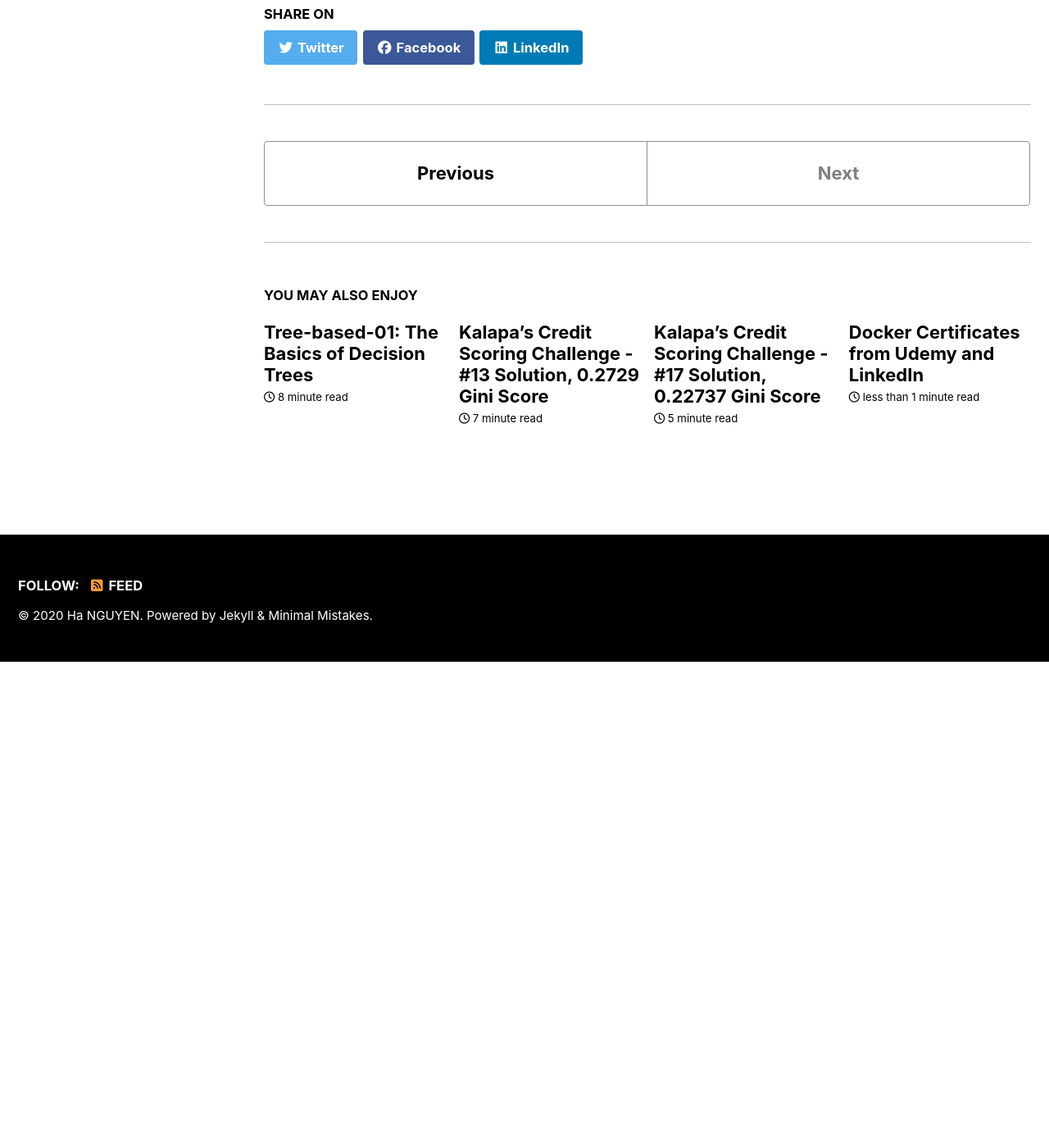
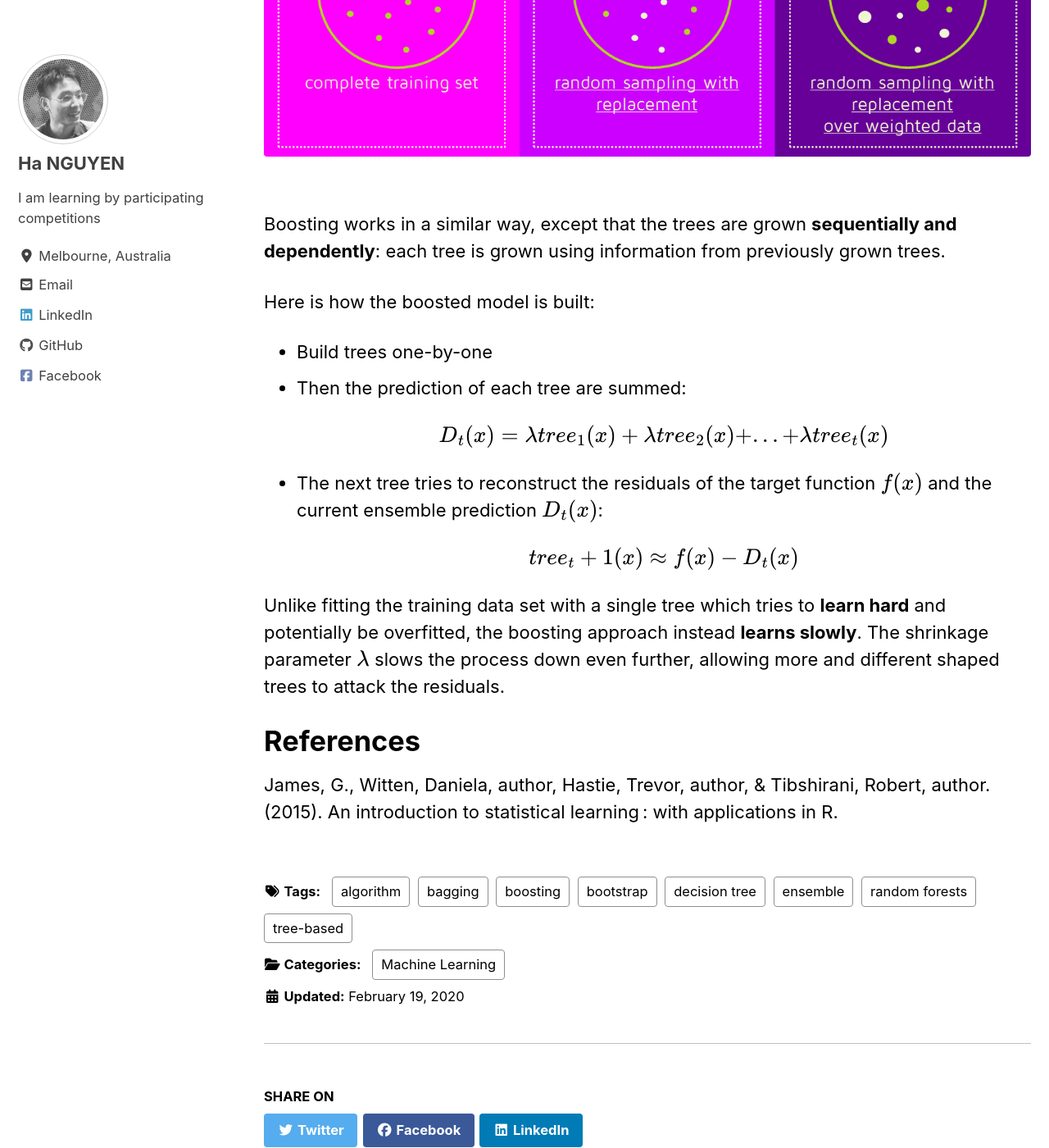
Before and after one commit to datasciblog/datasciblog.github.io, a Jekyll site: the page built from _posts/2020-02-19-tree-based-methods-02.md, in a window 1280 px wide and 1400 px high, scrolled down 6397 px. Shown: the whole window at 82% size. Built offline with Jekyll 4.4.1, drawn with Linux system fonts in a browser that asks for light colours; cached includes are drawn as plain includes; nearby versions of some CDN libraries; formulas are drawn with MathJax 3; before the commit the page ends 7204 px from its top, so only the background shows below that; some of the changed text lies outside the part shown.

Commit message:
Update 2020-02-19-tree-based-methods-02.md

```diff
--- a/_posts/2020-02-19-tree-based-methods-02.md
+++ b/_posts/2020-02-19-tree-based-methods-02.md
@@ -83,6 +83,29 @@ The figure below illustrates the test error when using random forests with diffe
 	<img src="https://github.com/datasciblog/datasciblog.github.io/blob/master/_posts/images/2020-02-19-tree-based-methods-02/3.png?raw=true">
 </figure>
 
+# Boosting
+
+Recall that bagging involves creating multiple bootstrapped training data samples from the original training data set and fitting a seperate decision tree to each of the samples, then combining all of the trees to create a single predictive model. Notably, these trees are independent of each other.
+
+<figure>
+	<img src="https://github.com/datasciblog/datasciblog.github.io/blob/master/_posts/images/2020-02-19-tree-based-methods-02/4.png?raw=true">
+</figure>
+
+Boosting works in a similar way, except that the trees are grown **sequentially and dependently**: each tree is grown using information from previously grown trees.
+
+Here is how the boosted model is built:
+
+- Build trees one-by-one
+- Then the prediction of each tree are summed:
+
+    $$ D_t(x) = \lambda tree_1(x) + \lambda tree_2(x) + ... + \lambda tree_t(x)$$
+
+- The next tree tries to reconstruct the residuals of the target function $f(x)$ and the current ensemble prediction $D_t(x)$:
+
+    $$ tree_t+1(x) \approx f(x) - D_t(x)$$
+
+Unlike fitting the training data set with a single tree which tries to **learn hard** and potentially be overfitted, the boosting approach instead **learns slowly**. The shrinkage parameter $\lambda$ slows the process down even further, allowing more and different shaped trees to attack the residuals.
+
 # References
 
   James, G., Witten, Daniela, author, Hastie, Trevor, author, & Tibshirani, Robert, author. (2015). An introduction to statistical learning : with applications in R.
```
